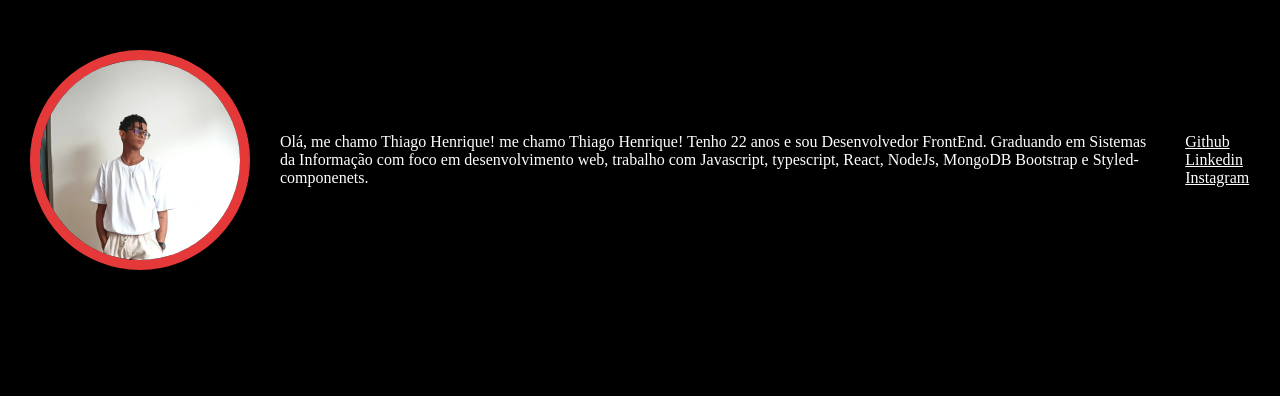
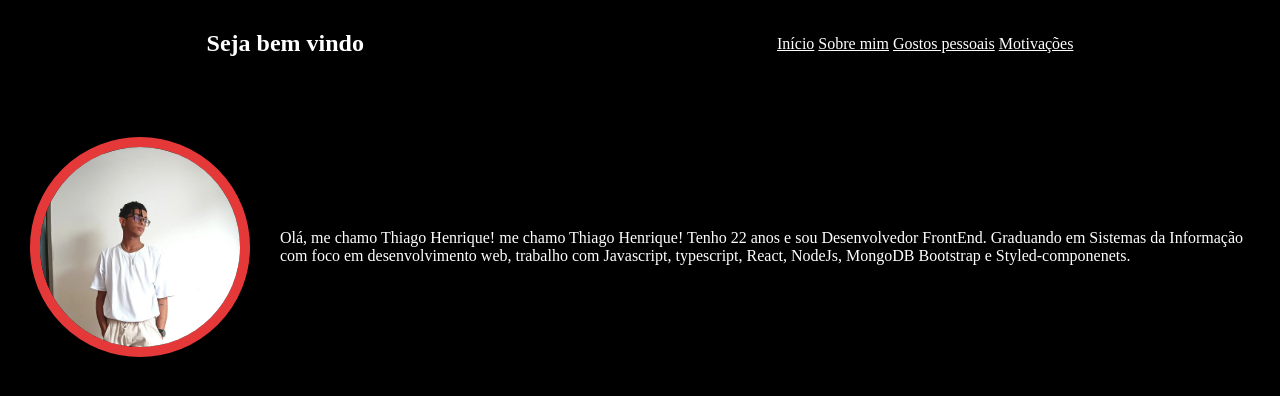
Before and after one commit to Akatchin/Trilha_FrontEndJr, a plain HTML site: page index.html in a window 1280 px wide. Drawn offline with Linux system fonts and the light colour scheme.

Commit message:
Styles 02 - Header

```diff
--- a/index.css
+++ b/index.css
@@ -10,8 +10,17 @@
 
 .header {
     display: flex;
+    flex-direction: column;
     justify-content: space-around;
     align-items: center;
+}
+
+.navbar {
+    display: inherit;
+    width: 100%;
+    margin: 30px;
+    align-items: center;
+    justify-content: space-around;
 }
 
 .profile {
--- a/index.html
+++ b/index.html
@@ -10,18 +10,26 @@
     <div class="container">
         <header>
             <div class="header">
+                <section class="navbar">
+                    <div>
+                        <h2>Seja bem vindo</h2>
+                    </div>
+                    <nav>
+                    <a href="" class="navLink">Início</a>
+                    <a href="" class="navLink">Sobre mim</a>
+                    <a href="" class="navLink">Gostos pessoais</a>
+                    <a href="" class="navLink">Motivações</a>
+                    </nav>
+                </section>
                 <section class="presentation">
                     <img class="profile" src="./assets/images/myprofile.jpg" alt="Image profile">
-                    <p>Olá, me chamo Thiago Henrique! me chamo Thiago Henrique! Tenho 22 anos e sou Desenvolvedor FrontEnd.
+                    <p>
+                        Olá, me chamo Thiago Henrique! me chamo Thiago Henrique! Tenho 22 anos e sou Desenvolvedor FrontEnd.
                         Graduando em Sistemas da Informação com foco em desenvolvimento web, trabalho com Javascript, typescript, React, NodeJs, MongoDB
                         Bootstrap e Styled-componenets.
                     </p>
                 </section>
-                <section class="navbar">
-                    <a href="" class="navLink">Github</a>
-                    <a href="" class="navLink">Linkedin</a>
-                    <a href="" class="navLink">Instagram</a>
-                </section>
+
             </div>
         </header>
         <main></main>
```
